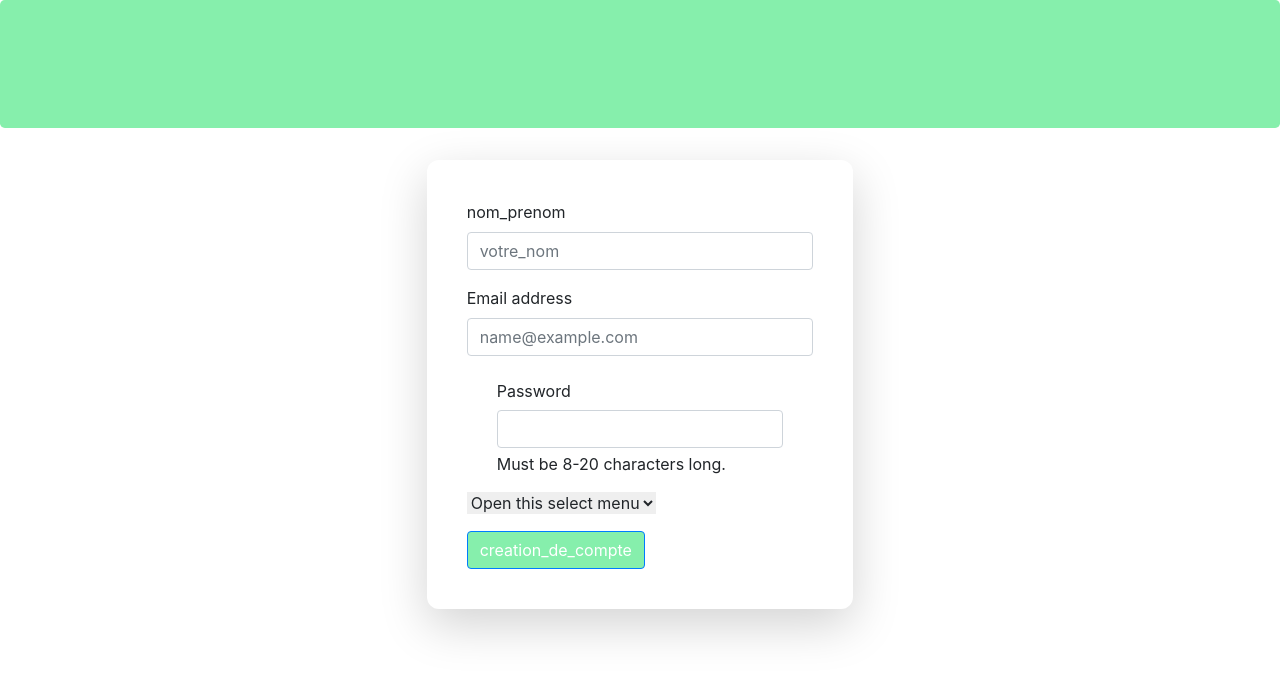
After one commit to Youcode-Classe-E-2024-2025/imrane_ait_dahmade-project, a PHP site: page /page_sign-up.php in a window 1280 px wide. The commit adds this page. Shown: the top 677 px of the page. Run offline with PHP 8.4, Linux system fonts and the light colour scheme; some libraries are stand-ins or nearby versions.

Commit message:
faire le page de login et page de sign_up

```diff
--- /dev/null
+++ b/view/page_sign-up.php
@@ -0,0 +1,46 @@
+<!DOCTYPE html>
+<html lang="en">
+<head>
+    <meta charset="UTF-8">
+    <meta name="viewport" content="width=device-width, initial-scale=1.0">
+    <title>Document</title>
+    <link rel="stylesheet" href="https://cdn.jsdelivr.net/npm/bootstrap@4.1.3/dist/css/bootstrap.min.css" integrity="sha384-MCw98/SFnGE8fJT3GXwEOngsV7Zt27NXFoaoApmYm81iuXoPkFOJwJ8ERdknLPMO" crossorigin="anonymous">
+    <script src="https://cdn.tailwindcss.com"></script>
+
+</head>
+<body >
+    <div  class="jumbotron bg-green-300 "></div>
+   <form action="" class="w-1/3 justify-self-center shadow-lg space-y-4 p-10 gap-4 rounded-xl">
+   <div class="mb-3">
+  <label for="exampleFormControlInput1" class="form-label">nom_prenom</label>
+  <input type="name" class="form-control" id="exampleFormControlInput1" placeholder="votre_nom">
+</div>
+   <div class="mb-3">
+  <label for="exampleFormControlInput1" class="form-label">Email address</label>
+  <input type="email" class="form-control" id="exampleFormControlInput1" placeholder="name@example.com">
+</div>
+<div class="col g-3 align-items-center">
+  <div class="col-auto">
+    <label for="inputPassword6" class="col-form-label">Password</label>
+  </div>
+  <div class="col-auto">
+    <input type="password" id="inputPassword6" class="form-control" aria-describedby="passwordHelpInline">
+  </div>
+  <div class="col-auto">
+    <span id="passwordHelpInline" class="form-text">
+      Must be 8-20 characters long.
+    </span>
+  </div>
+</div>
+<select class="form-select" aria-label="Default select example">
+  <option selected>Open this select menu</option>
+  <option value="1">chef_de_projet</option>
+  <option value="2"> membre d’équipe</option>
+</select>
+<div>
+    <button type="submit" class="btn btn-primary bg-green-300">creation_de_compte</button>
+</div>
+   </form>
+
+</body>
+</html>
```
Also changed, not shown: view/page_login.php (+6 -2 lines).
